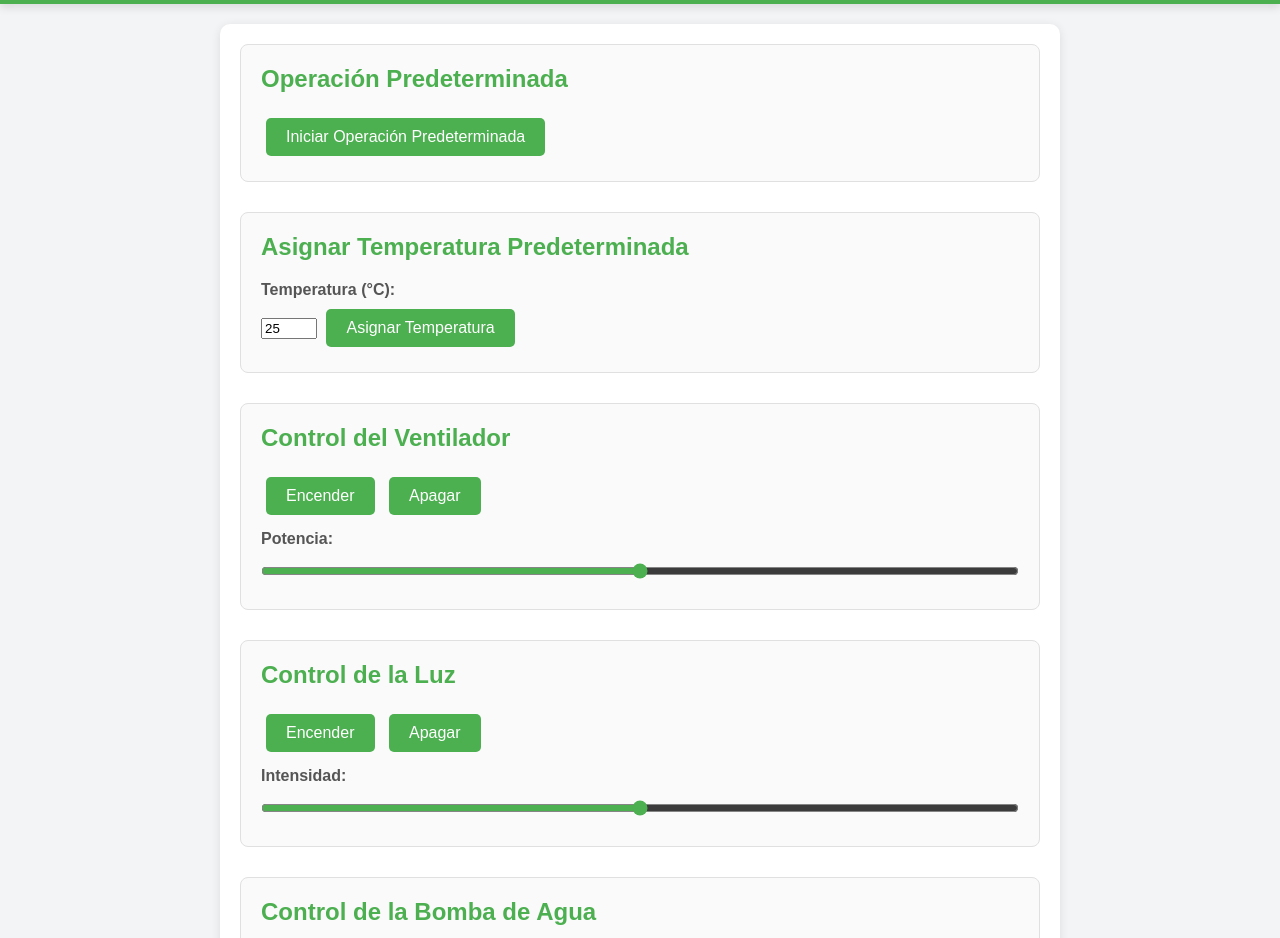
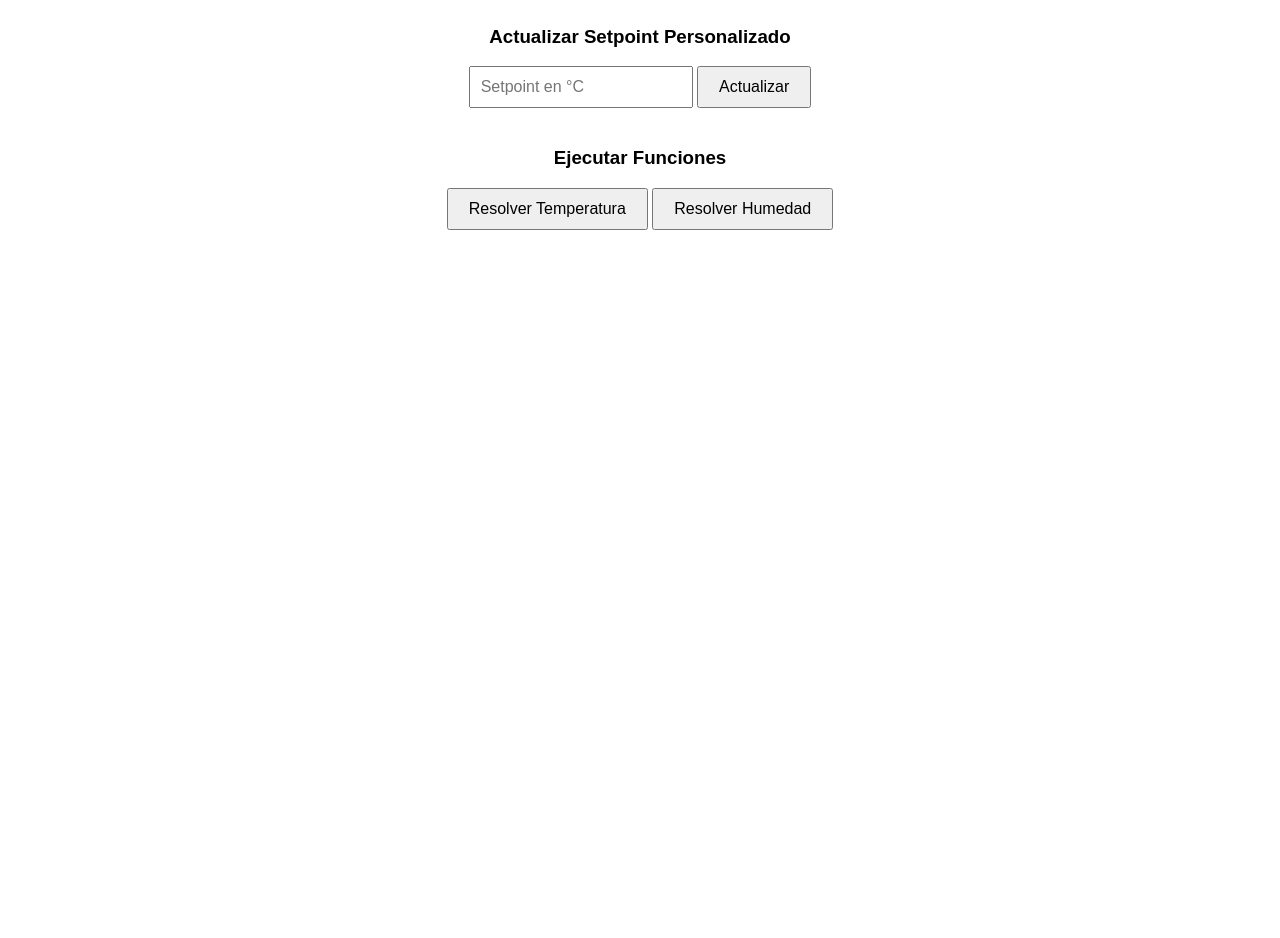
Before and after one commit to FriasCamille/proyecto_final_invernadero, a plain HTML site: page src/indexv2.html in a window 1280 px wide. Shown: the part 73-1011 px from the top of the page. After the commit the page ends 800 px from the top, so only its background shows below. Drawn offline with nearby package versions, Linux system fonts and the light colour scheme.

Commit message:
Prueba de servidores 1

```diff
--- a/src/indexv2.html
+++ b/src/indexv2.html
@@ -1,112 +1,64 @@
 <!DOCTYPE html>
-<html lang="en">
+<html>
   <head>
+    <title>Control de Temperatura y Humedad</title>
     <meta charset="UTF-8" />
-    <meta name="viewport" content="width=device-width, initial-scale=1.0" />
-    <title>Control del Invernadero Inteligente</title>
-    <script src="https://cdn.jsdelivr.net/npm/chart.js"></script>
-    <link rel="stylesheet" href="styles.css" />
     <style>
-      /* Styles similar to original */
+      body {
+        font-family: Arial, sans-serif;
+        text-align: center;
+        margin: 20px;
+      }
+      .container {
+        display: flex;
+        flex-direction: column;
+        align-items: center;
+        gap: 20px;
+      }
+      button {
+        padding: 10px 20px;
+        font-size: 16px;
+        cursor: pointer;
+      }
+      input {
+        padding: 10px;
+        font-size: 16px;
+        width: 200px;
+      }
     </style>
   </head>
   <body>
-    <header>
-      <h1>Control del Invernadero Inteligente</h1>
-    </header>
-
+    <h1>Control de Temperatura y Humedad</h1>
     <div class="container">
-      <!-- Default Operation -->
-      <div class="section">
-        <h2>Operación Predeterminada</h2>
-        <button onclick="defaultOperation()">
-          Iniciar Operación Predeterminada
+      <div>
+        <h3>Actualizar Setpoint Personalizado</h3>
+        <input type="number" id="setpoint" placeholder="Setpoint en °C" />
+        <button onclick="sendCommand('update_setpoint')">Actualizar</button>
+      </div>
+      <div>
+        <h3>Ejecutar Funciones</h3>
+        <button onclick="sendCommand('solve_temp')">
+          Resolver Temperatura
+        </button>
+        <button onclick="sendCommand('solve_humidity')">
+          Resolver Humedad
         </button>
       </div>
-      <div class="section">
-        <h2>Asignar Temperatura Predeterminada</h2>
-        <label for="defaultTemp">Temperatura (°C):</label>
-        <input type="number" id="defaultTemp" min="0" max="50" value="25" />
-        <button onclick="setDefaultTemp()">Asignar Temperatura</button>
-      </div>
-
-      <script>
-        function setDefaultTemp() {
-          const temp = document.getElementById("defaultTemp").value;
-          fetch("/action", {
-            method: "POST",
-            headers: { "Content-Type": "application/json" },
-            body: JSON.stringify({ action: "set_default_temp", value: temp }),
-          }).then((response) => {
-            if (response.ok) {
-              alert(`Temperatura predeterminada actualizada a ${temp}°C`);
-            } else {
-              alert("Error al asignar la temperatura");
-            }
-          });
+    </div>
+    <script>
+      function sendCommand(action) {
+        const data = { action: action };
+        if (action === "update_setpoint") {
+          data.value = document.getElementById("setpoint").value;
         }
-      </script>
-
-      <!-- Fan Control -->
-      <div class="section">
-        <h2>Control del Ventilador</h2>
-        <button onclick="toggleFan(true)">Encender</button>
-        <button onclick="toggleFan(false)">Apagar</button>
-        <label for="fanPower">Potencia:</label>
-        <input
-          type="range"
-          id="fanPower"
-          min="0"
-          max="100"
-          value="50"
-          oninput="updateFanPower()"
-        />
-      </div>
-
-      <!-- Light Control -->
-      <div class="section">
-        <h2>Control de la Luz</h2>
-        <button onclick="toggleLight(true)">Encender</button>
-        <button onclick="toggleLight(false)">Apagar</button>
-        <label for="lightPower">Intensidad:</label>
-        <input
-          type="range"
-          id="lightPower"
-          min="0"
-          max="100"
-          value="50"
-          oninput="updateLightPower()"
-        />
-      </div>
-
-      <!-- Water Pump Control -->
-      <div class="section">
-        <h2>Control de la Bomba de Agua</h2>
-        <button onclick="togglePump(true)">Encender</button>
-        <button onclick="togglePump(false)">Apagar</button>
-      </div>
-    </div>
-
-    <script>
-      function defaultOperation() {
-        fetch("/default");
-      }
-      function toggleFan(state) {
-        fetch(`/fan?state=${state}`);
-      }
-      function updateFanPower() {
-        const power = document.getElementById("fanPower").value;
-        fetch(`/fan/power?value=${power}`);
-      }
-      function toggleLight(state) {
-        fetch(`/light?state=${state}`);
-      }
-      function updateLightPower() {
-        const power = document.getElementById("lightPower").value;
-        fetch(`/light/power?value=${power}`);
-      }
-      function togglePump(state) {
-        fetch(`/pump?state=${state}`);
+        fetch(window.location.href, {
+          method: "POST",
+          headers: { "Content-Type": "application/json" },
+          body: JSON.stringify(data),
+        }).then((response) => {
+          if (response.ok) alert("Comando enviado correctamente");
+          else alert("Error enviando comando");
+        });
       }
     </script>
   </body>
```
Also changed, not shown: 1 other file.
